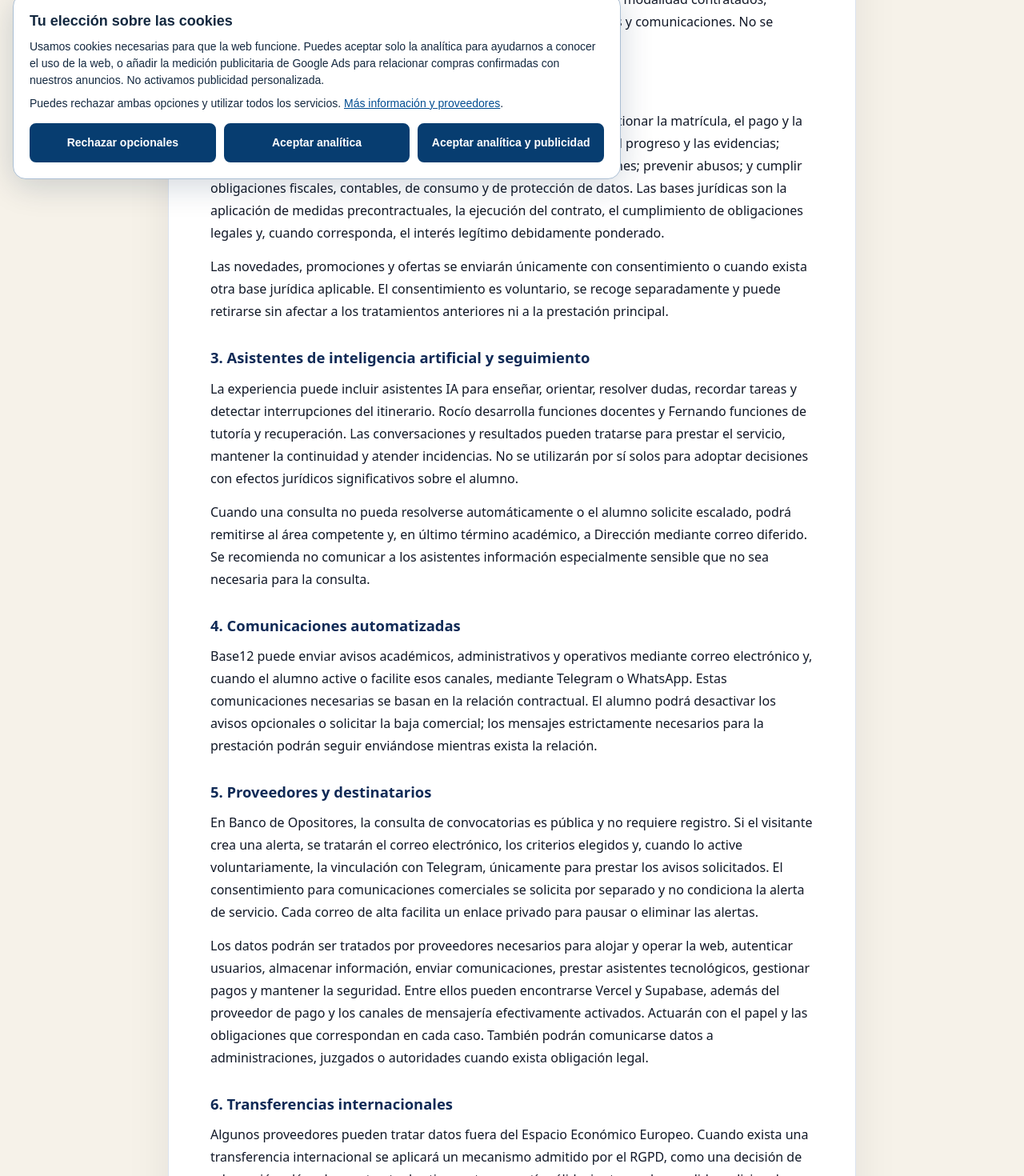
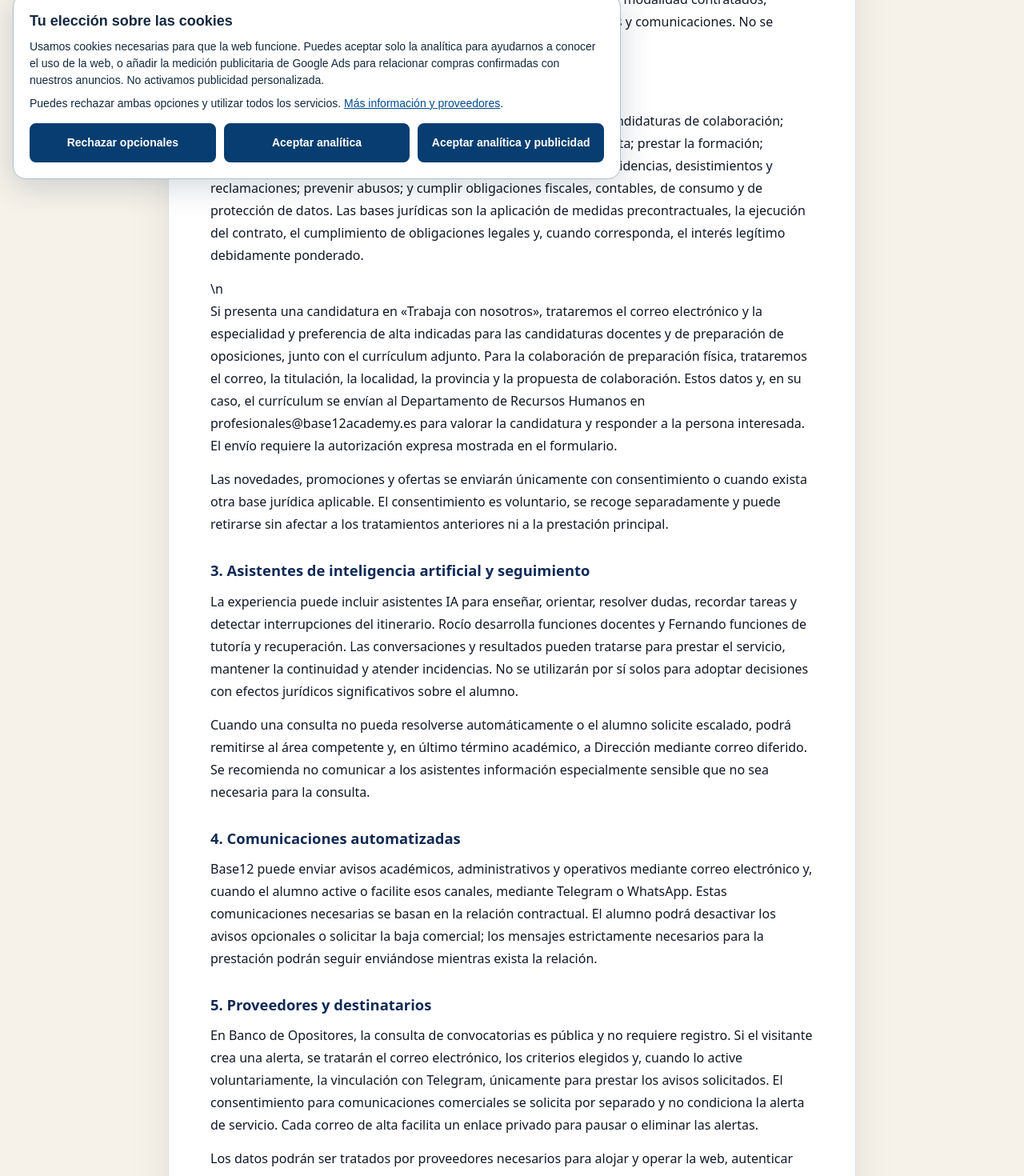
Before and after one commit to base12academy/base12academy-web, a Next.js app: page /privacidad in a window 1280 px wide. Shown: the part 560-2030 px from the top of the page at 80% size. Built offline with nearby package versions, Linux system fonts and the light colour scheme.

Commit message:
Describe candidate data in privacy policy

```diff
--- a/app/privacidad/page.tsx
+++ b/app/privacidad/page.tsx
@@ -13,7 +13,7 @@ export default function PrivacidadPage() {
       <p>Según la relación con Base12, pueden tratarse datos identificativos y de contacto, datos de facturación y transacción, credenciales y registros de acceso, curso y modalidad contratados, progreso, actividades, resultados, certificados, consultas, incidencias y comunicaciones. No se solicitan por correo datos completos de tarjeta ni contraseñas.</p>
 
       <h2>2. Finalidades y bases jurídicas</h2>
-      <p>Los datos se tratarán para atender solicitudes precontractuales; gestionar la matrícula, el pago y la factura; crear y mantener la cuenta; prestar la formación; registrar el progreso y las evidencias; emitir certificados; atender incidencias, desistimientos y reclamaciones; prevenir abusos; y cumplir obligaciones fiscales, contables, de consumo y de protección de datos. Las bases jurídicas son la aplicación de medidas precontractuales, la ejecución del contrato, el cumplimiento de obligaciones legales y, cuando corresponda, el interés legítimo debidamente ponderado.</p>
+      <p>Los datos se tratarán para atender solicitudes precontractuales y candidaturas de colaboración; gestionar la matrícula, el pago y la factura; crear y mantener la cuenta; prestar la formación; registrar el progreso y las evidencias; emitir certificados; atender incidencias, desistimientos y reclamaciones; prevenir abusos; y cumplir obligaciones fiscales, contables, de consumo y de protección de datos. Las bases jurídicas son la aplicación de medidas precontractuales, la ejecución del contrato, el cumplimiento de obligaciones legales y, cuando corresponda, el interés legítimo debidamente ponderado.</p>\n      <p>Si presenta una candidatura en «Trabaja con nosotros», trataremos el correo electrónico y la especialidad y preferencia de alta indicadas para las candidaturas docentes y de preparación de oposiciones, junto con el currículum adjunto. Para la colaboración de preparación física, trataremos el correo, la titulación, la localidad, la provincia y la propuesta de colaboración. Estos datos y, en su caso, el currículum se envían al Departamento de Recursos Humanos en profesionales@base12academy.es para valorar la candidatura y responder a la persona interesada. El envío requiere la autorización expresa mostrada en el formulario.</p>
       <p>Las novedades, promociones y ofertas se enviarán únicamente con consentimiento o cuando exista otra base jurídica aplicable. El consentimiento es voluntario, se recoge separadamente y puede retirarse sin afectar a los tratamientos anteriores ni a la prestación principal.</p>
 
       <h2>3. Asistentes de inteligencia artificial y seguimiento</h2>
@@ -25,13 +25,13 @@ export default function PrivacidadPage() {
 
       <h2>5. Proveedores y destinatarios</h2>
       <p>En Banco de Opositores, la consulta de convocatorias es pública y no requiere registro. Si el visitante crea una alerta, se tratarán el correo electrónico, los criterios elegidos y, cuando lo active voluntariamente, la vinculación con Telegram, únicamente para prestar los avisos solicitados. El consentimiento para comunicaciones comerciales se solicita por separado y no condiciona la alerta de servicio. Cada correo de alta facilita un enlace privado para pausar o eliminar las alertas.</p>
-      <p>Los datos podrán ser tratados por proveedores necesarios para alojar y operar la web, autenticar usuarios, almacenar información, enviar comunicaciones, prestar asistentes tecnológicos, gestionar pagos y mantener la seguridad. Entre ellos pueden encontrarse Vercel y Supabase, además del proveedor de pago y los canales de mensajería efectivamente activados. Actuarán con el papel y las obligaciones que correspondan en cada caso. También podrán comunicarse datos a administraciones, juzgados o autoridades cuando exista obligación legal.</p>
+      <p>Los datos podrán ser tratados por proveedores necesarios para alojar y operar la web, autenticar usuarios, almacenar información, enviar comunicaciones, prestar asistentes tecnológicos, gestionar pagos y mantener la seguridad. Entre ellos pueden encontrarse Vercel y Supabase, Resend para el envío de correos de candidaturas y comunicaciones, además del proveedor de pago y los canales de mensajería efectivamente activados. En una candidatura, la información y el CV se remiten al correo profesionales@base12academy.es. Los proveedores actuarán con el papel y las obligaciones que correspondan en cada caso. También podrán comunicarse datos a administraciones, juzgados o autoridades cuando exista obligación legal.</p>
 
       <h2>6. Transferencias internacionales</h2>
       <p>Algunos proveedores pueden tratar datos fuera del Espacio Económico Europeo. Cuando exista una transferencia internacional se aplicará un mecanismo admitido por el RGPD, como una decisión de adecuación, cláusulas contractuales tipo u otra garantía válida, junto con las medidas adicionales que resulten necesarias.</p>
 
       <h2>7. Conservación</h2>
-      <p>Los datos se conservarán mientras sean necesarios para prestar el servicio y mantener la cuenta. Después permanecerán bloqueados durante los plazos legales para atender obligaciones y responsabilidades. La información fiscal y contractual se conservará durante los periodos exigidos por la normativa aplicable. Los datos comerciales se conservarán hasta la retirada del consentimiento u oposición, sin perjuicio de la mínima información necesaria para respetar la baja.</p>
+      <p>Los datos se conservarán mientras sean necesarios para prestar el servicio y mantener la cuenta. Después permanecerán bloqueados durante los plazos legales para atender obligaciones y responsabilidades. La información fiscal y contractual se conservará durante los periodos exigidos por la normativa aplicable. Los datos comerciales se conservarán hasta la retirada del consentimiento u oposición, sin perjuicio de la mínima información necesaria para respetar la baja. Los datos y currículos de candidaturas se conservarán durante el tiempo necesario para valorar y gestionar la colaboración y, después, durante los plazos necesarios para atender posibles responsabilidades; a continuación se suprimirán o bloquearán según corresponda.</p>
 
       <h2>8. Derechos</h2>
       <p>Puede solicitar gratuitamente acceso, rectificación, supresión, oposición, limitación y portabilidad, así como retirar el consentimiento, escribiendo a <a href="mailto:base12academy+privacidad@gmail.com">base12academy+privacidad@gmail.com</a> con el asunto «Ejercicio de derechos de protección de datos». Base12 podrá solicitar la información estrictamente necesaria para comprobar la identidad.</p>
@@ -39,7 +39,7 @@ export default function PrivacidadPage() {
 
       <h2>9. Seguridad y actualización</h2>
       <p>Base12 aplica medidas organizativas y técnicas proporcionadas al riesgo para proteger los datos. Esta política se actualizará cuando cambien los tratamientos, proveedores o requisitos normativos, indicando la fecha de la nueva versión.</p>
-      <p><strong>Última actualización:</strong> 11 de agosto de 2026.</p>
+      <p><strong>Última actualización:</strong> 26 de noviembre de 2026.</p>
     </main>
   );
 }
```
